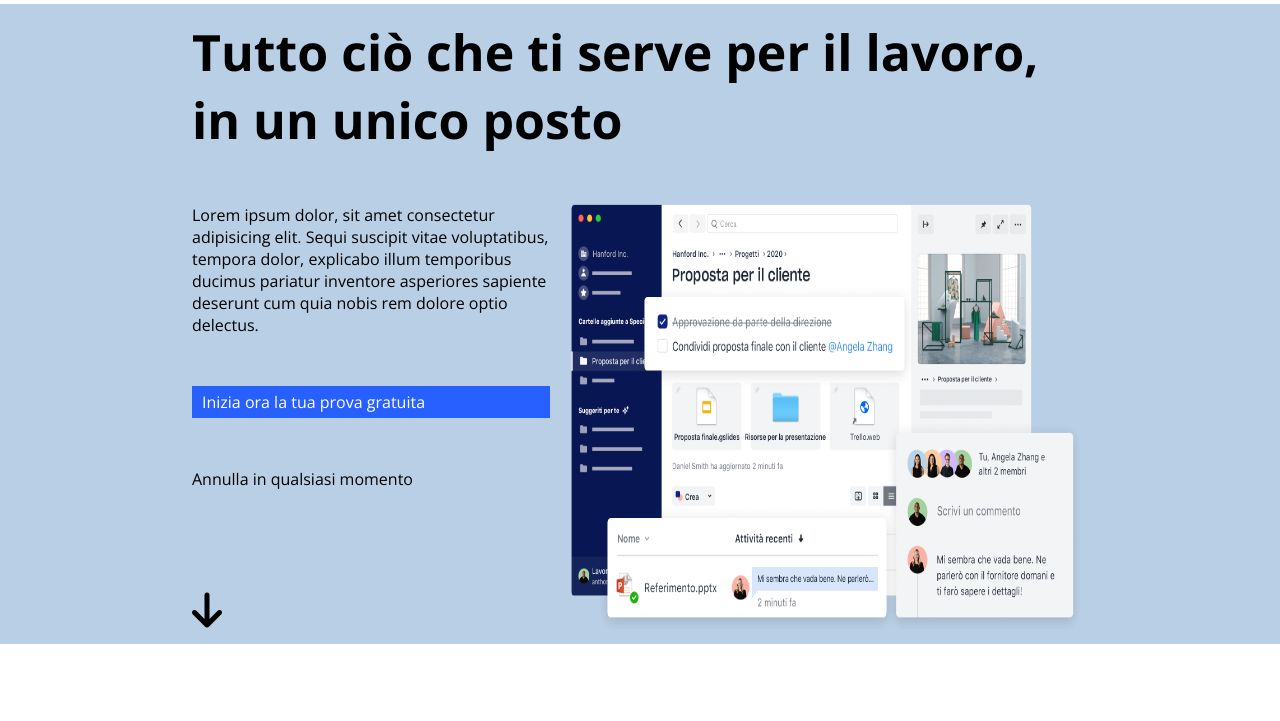
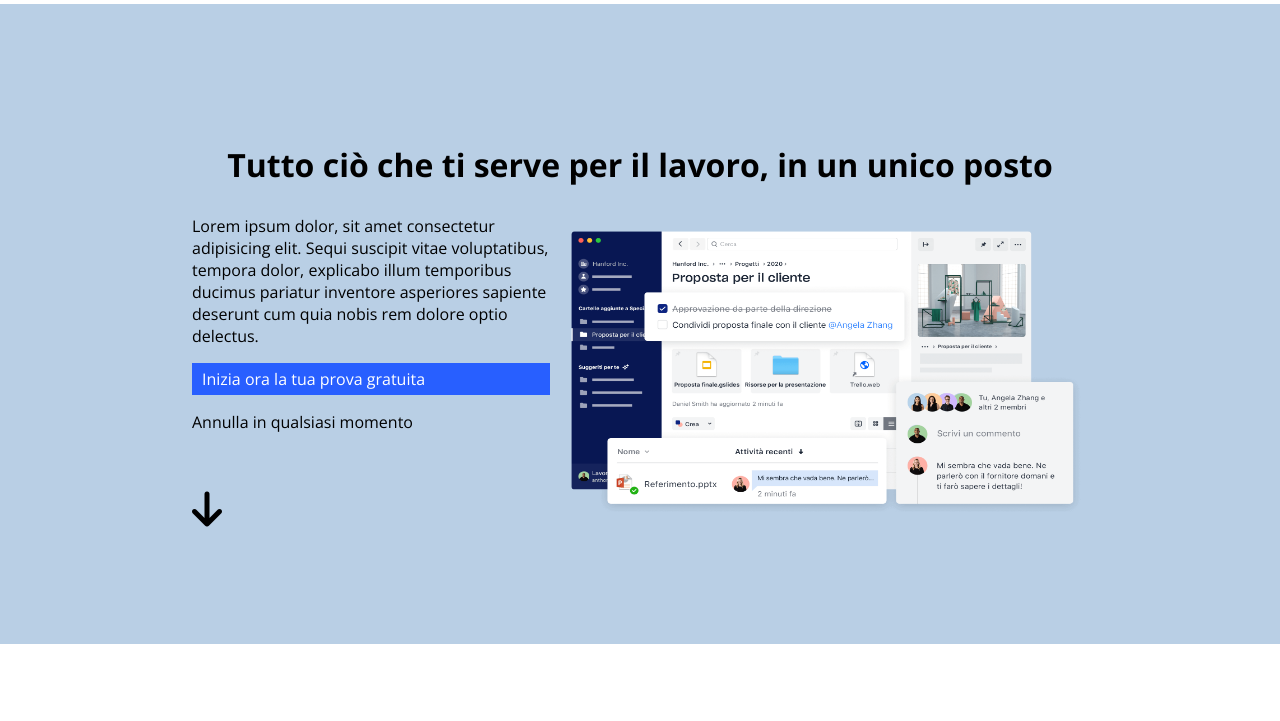
Before and after one commit to FrankFabbriRebe/htmlcss-dropbox, a plain HTML site: page code/index.html in a window 1280 px wide. Shown: the part 76-797 px from the top of the page. Drawn offline with nearby package versions, Linux system fonts and the light colour scheme.

Commit message:
adjustment jumbotron

```diff
--- a/code/style.css
+++ b/code/style.css
@@ -4,14 +4,17 @@
     padding: 0;
     box-sizing: border-box;
 }
+/* end reset rules */
+
 
 /* general rules */
 body {
     font-family: 'Open Sans', sans-serif;
   }
+/* end general rules */
 
 
-/* header */
+/* start header */
 header  {
     height: 10vh;
     width: 100%;
@@ -51,8 +54,10 @@ header a   {
     color: white;
     text-decoration: none;
 }
+/* end header */
 
-/* jumbotron */
+
+/* start jumbotron */
 .jumbotron  {
     width: 100%;
     height: 80vh;
@@ -69,30 +74,27 @@ header a   {
     display: flex;
     flex-direction: column;
     align-items: center;
-}
-
-h1  {
-    font-size: 50px;
+    margin-top: 5vh;
 }
 
 .bottom_section_jumbo   {
     display: flex;
     width: 100%;
     align-items: center;
-    margin-top: 50px;
+    margin-top: 5%;
+    height: 70%;
 }
 
 .jumbo_text {
     width: 40%;
     display: flex;
     flex-direction: column;
-    gap: 50px;
+    gap: 2vh;
 }
 
-
 .jumbo_img {
+    width: 60%;
     height: 100%;
-    width: 60%;
 }
 
 .jumbo_img img  {
@@ -101,9 +103,11 @@ h1  {
 }
 
 .jumbo_text i   {
-    font-size: 40px;
-    margin-top: 50px;
+    font-size: 5vh;
+    margin-top: 5vh;
 }
+/* end jumbotron */
+
 
 /* section price option */
 .price_section   {
```
Also changed, not shown: code/index.html (+5 -0 lines).
